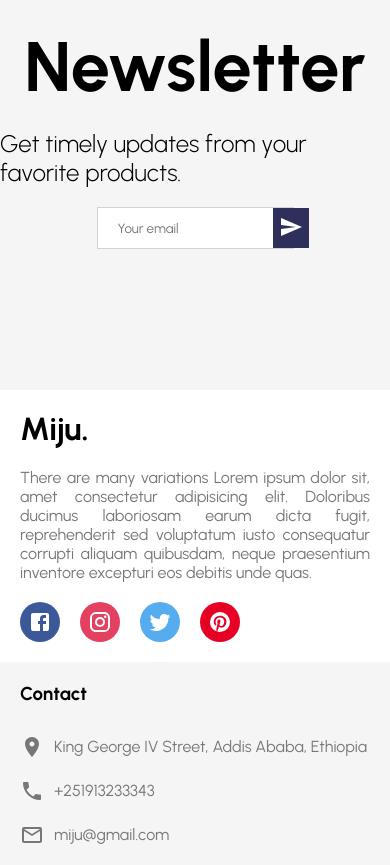
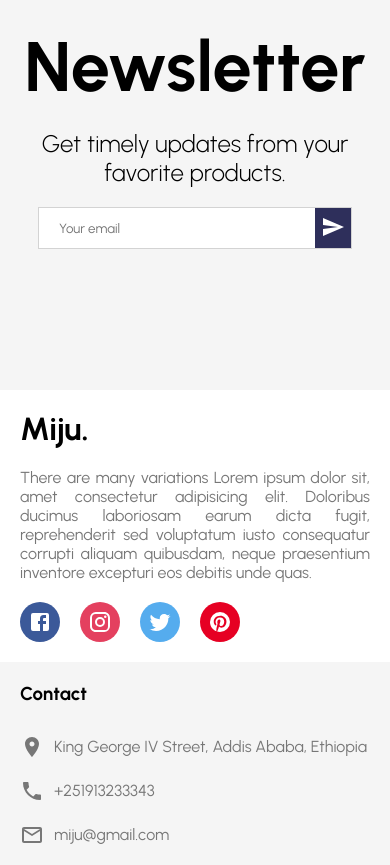
Before and after one commit to Felmeta-M/Miju, a React (Vite) app: page / in a window 390 px wide. Shown: the part 1060-1925 px from the top of the page. Built offline with nearby package versions, Linux system fonts and the light colour scheme; grey boxes are pictures that could not be loaded.

Commit message:
responsive newsletter

```diff
--- a/src/components/Newsletter.jsx
+++ b/src/components/Newsletter.jsx
@@ -1,5 +1,6 @@
 import { Send } from "@mui/icons-material";
 import styled from "styled-components";
+import { mobile, tablet } from "../responsive";
 
 const Container = styled.div`
   height: 60vh;
@@ -19,6 +20,8 @@ const Desc = styled.div`
   font-size: 24px;
   font-weight: 300;
   margin-bottom: 20px;
+  ${mobile({ textAlign: "center" })};
+  ${tablet({ textAlign: "center" })};
 `;
 
 const InputContainer = styled.div`
@@ -28,6 +31,8 @@ const InputContainer = styled.div`
   display: flex;
   justify-content: space-between;
   border: 1px solid lightgray;
+  ${mobile({ width: "80%" })};
+  ${tablet({ width: "70%" })}
 `;
 
 const Input = styled.input`
```
